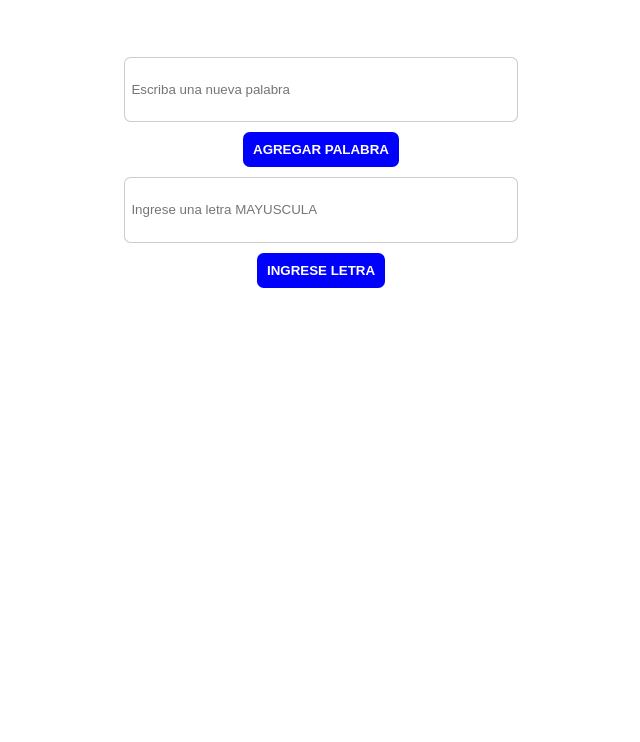
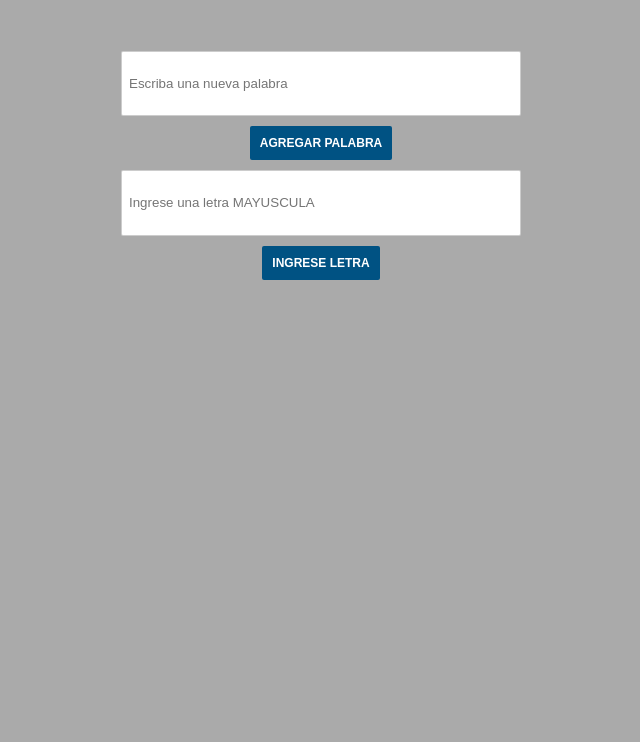
Before and after one commit to Nico-0906/Challenge-Oracle-ONE-Juego-Ahorcado, a plain HTML site: page index.html in a window 1280 px wide. Shown: the part 165-907 px from the top of the page, without its empty margins (319-959 px from the left). Drawn offline with Linux system fonts and the light colour scheme.

Commit message:
se modificaron visuales y tamaño de contenido

```diff
--- a/style.css
+++ b/style.css
@@ -1,24 +1,32 @@
+body{
+    margin: 0;
+    width: 100%;
+    height: 1000px;
+    line-height: 1;
+    background-color: #AAAAAA;
+}
 
 .titulo {
   padding: 15px;
   width: 30vw;
   margin: auto;
-
+  text-shadow: 2px 2px 4px #005283;
 }
 
 .btn {
+  font-size: 12px;
   border: 0;
   color: white;
   font-weight: bold;
-  background-color: blue;
+  background-color: #005283;
   padding: 10px;
   margin-top: 10px;
   margin-bottom: 10px;
-  border-radius: 0.5em;
+  border-radius: 2px;
 }
 
 .text-input {
-  border-radius: 0.5em;
+  border-radius: 2px;
   border: 1px solid rgba(0, 0, 0, 0.2);
   display: block;
   padding: 0.5em;
```
